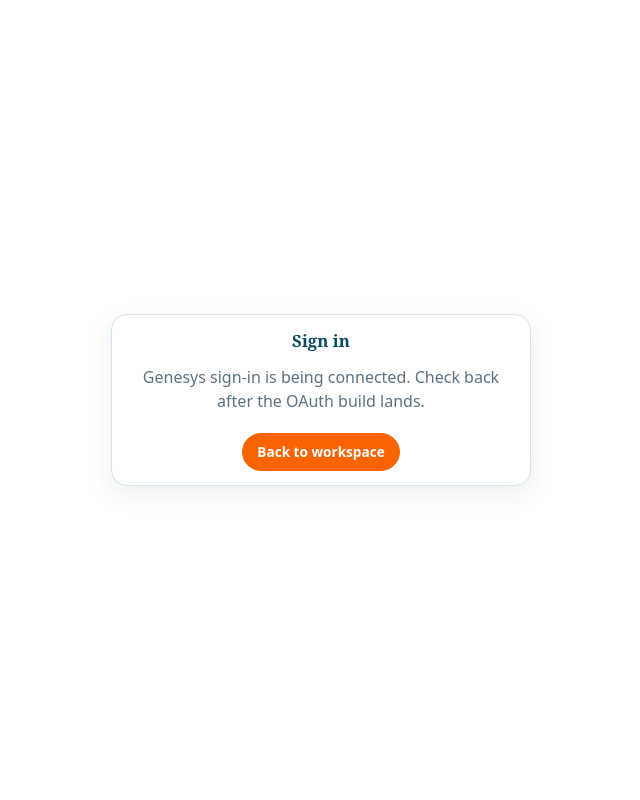
After one commit to indyman2012/genesys-ops-demo, a Flask app: page /agent/oauth/login in a window 1280 px wide. The commit adds this page. Shown: the whole page, without its empty margins (319-959 px from the left). Run offline with Flask 3, Linux system fonts and the light colour scheme.

Commit message:
Gate pilot workspace behind sign-in; stop serving fake queue data.
Returns empty API state until OAuth session exists, shows sign-in screen, blocks mutations with 401, and hides demo controls on pilot.

```diff
--- a/app/agent_workspace/routes.py
+++ b/app/agent_workspace/routes.py
@@ -1,8 +1,9 @@
 from __future__ import annotations
 
 import os
+from datetime import datetime, timezone
 
-from flask import Blueprint, Response, jsonify, render_template, request
+from flask import Blueprint, Response, jsonify, render_template, request, session
 
 from app.agent_workspace.demo_reports import aht_trend_report_html
 from app.agent_workspace.demo_state import demo_state
@@ -12,18 +13,81 @@ from core.paths import PROJECT_ROOT
 agent_bp = Blueprint("agent", __name__, url_prefix="/agent")
 
 
+def _utc_now() -> str:
+    return datetime.now(timezone.utc).isoformat()
+
+
+def _is_authenticated() -> bool:
+    return bool(session.get("genesys_user_id"))
+
+
+def _unauthenticated_snapshot() -> dict:
+    return {
+        "demo_mode": False,
+        "authenticated": False,
+        "auth_required": True,
+        "agent_name": "Sign in required",
+        "on_queue": False,
+        "selected_queue_id": "",
+        "selected_queue_name": "",
+        "queues": [],
+        "media": {
+            "mic": "",
+            "mic_id": "",
+            "speaker": "",
+            "speaker_id": "",
+            "webrtc_ready": False,
+        },
+        "current_call": None,
+        "calls_waiting": [],
+        "wrapup_codes": [],
+        "membership": [],
+        "activity": {
+            "calls_in_progress": 0,
+            "service_level_pct": None,
+            "asa_sec": None,
+            "service_level_target_sec": None,
+        },
+        "chat": [],
+        "agent_stats": {
+            "handled_today": 0,
+            "avg_handle": "—",
+            "avg_talk": "—",
+            "avg_acw": "—",
+            "callbacks_due": 0,
+        },
+        "stats_updated_at": None,
+        "dial_requires_queue": True,
+        "dial_requires_on_queue": False,
+        "nav": {"supervisor": False, "admin": False},
+        "updated_at": _utc_now(),
+    }
+
+
 def _public_snapshot(*, jitter: bool = True) -> dict:
-    """Return API state; in pilot mode mask demo placeholders until OAuth is wired."""
+    """Return API state; pilot mode returns empty shell until OAuth session exists."""
     from flask import current_app
 
+    if current_app.config.get("DEMO_MODE"):
+        snap = demo_state.snapshot(jitter=jitter)
+        snap["authenticated"] = False
+        snap["auth_required"] = False
+        return snap
+    if not _is_authenticated():
+        return _unauthenticated_snapshot()
     snap = demo_state.snapshot(jitter=jitter)
-    if current_app.config.get("DEMO_MODE"):
-        return snap
     snap["demo_mode"] = False
-    snap["agent_name"] = "Sign in required"
-    snap["nav"] = {"supervisor": False, "admin": False}
-    snap["auth_required"] = True
+    snap["authenticated"] = True
+    snap["auth_required"] = False
     return snap
+
+
+def _require_auth():
+    from flask import current_app
+
+    if current_app.config.get("DEMO_MODE") or _is_authenticated():
+        return None
+    return jsonify({"error": "Sign in required"}), 401
 
 
 @agent_bp.route("/")
@@ -67,6 +131,24 @@ def health():
     })
 
 
+@agent_bp.route("/oauth/login")
+def oauth_login():
+    """OAuth sign-in entry — wired in Phase 1 pilot build."""
+    from flask import current_app
+
+    if current_app.config.get("DEMO_MODE"):
+        return render_template(
+            "agent_workspace/oauth_placeholder.html",
+            demo_mode=True,
+            message="Demo mode does not require sign-in.",
+        )
+    return render_template(
+        "agent_workspace/oauth_placeholder.html",
+        demo_mode=False,
+        message="Genesys sign-in is being connected. Check back after the OAuth build lands.",
+    )
+
+
 @agent_bp.route("/api/state")
 def api_state():
     return jsonify(_public_snapshot())
@@ -74,6 +156,9 @@ def api_state():
 
 @agent_bp.route("/api/queue", methods=["POST"])
 def api_set_queue():
+    blocked = _require_auth()
+    if blocked:
+        return blocked
     payload = request.get_json(silent=True) or {}
     queue_id = payload.get("queue_id")
     if not queue_id:
@@ -84,6 +169,9 @@ def api_set_queue():
 
 @agent_bp.route("/api/on-queue", methods=["POST"])
 def api_on_queue():
+    blocked = _require_auth()
+    if blocked:
+        return blocked
     payload = request.get_json(silent=True) or {}
     on_queue = bool(payload.get("on_queue"))
     demo_state.toggle_queue(on_queue)
@@ -92,6 +180,9 @@ def api_on_queue():
 
 @agent_bp.route("/api/chat", methods=["POST"])
 def api_chat():
+    blocked = _require_auth()
+    if blocked:
+        return blocked
     payload = request.get_json(silent=True) or {}
     text = (payload.get("text") or "").strip()
     queue_id = payload.get("queue_id") or demo_state.selected_queue_id
@@ -103,6 +194,9 @@ def api_chat():
 
 @agent_bp.route("/api/call/inbound", methods=["POST"])
 def api_inbound():
+    blocked = _require_auth()
+    if blocked:
+        return blocked
     call = demo_state.start_inbound_call()
     if not call:
         return jsonify({"error": "Must be on queue with no active call"}), 400
@@ -111,6 +205,9 @@ def api_inbound():
 
 @agent_bp.route("/api/call/answer", methods=["POST"])
 def api_answer():
+    blocked = _require_auth()
+    if blocked:
+        return blocked
     call = demo_state.answer_call()
     if not call:
         return jsonify({"error": "No ringing call"}), 400
@@ -119,6 +216,9 @@ def api_answer():
 
 @agent_bp.route("/api/call/dial", methods=["POST"])
 def api_dial():
+    blocked = _require_auth()
+    if blocked:
+        return blocked
     payload = request.get_json(silent=True) or {}
     phone = (payload.get("phone_number") or "").strip()
     if not phone:
@@ -133,6 +233,9 @@ def api_dial():
 
 @agent_bp.route("/api/call/end", methods=["POST"])
 def api_end_call():
+    blocked = _require_auth()
+    if blocked:
+        return blocked
     payload = request.get_json(silent=True) or {}
     wrapup_code_id = payload.get("wrapup_code_id") or "resolved"
     demo_state.end_call(wrapup_code_id)
@@ -141,6 +244,9 @@ def api_end_call():
 
 @agent_bp.route("/api/media", methods=["POST"])
 def api_set_media():
+    blocked = _require_auth()
+    if blocked:
+        return blocked
     payload = request.get_json(silent=True) or {}
     demo_state.set_media(
         mic_id=payload.get("mic_id"),
@@ -153,6 +259,9 @@ def api_set_media():
 
 @agent_bp.route("/api/stats/refresh", methods=["POST"])
 def api_refresh_stats():
+    blocked = _require_auth()
+    if blocked:
+        return blocked
     demo_state.refresh_stats()
     return jsonify(_public_snapshot(jitter=False))
 
--- a/static/agent_workspace/agent.css
+++ b/static/agent_workspace/agent.css
@@ -1,4 +1,31 @@
 /* Agent workspace layout — requires static/archwell/shell.css */
+
+.auth-gate {
+  flex: 1 1 auto;
+  min-height: 0;
+  display: flex;
+  align-items: center;
+  justify-content: center;
+  padding: 2rem 1.25rem;
+}
+
+.auth-gate-card {
+  max-width: 420px;
+  width: 100%;
+  text-align: center;
+}
+
+.auth-gate-card h2 {
+  margin: 0 0 0.75rem;
+  font-family: var(--font-heading);
+  color: var(--aw-navy);
+}
+
+.auth-gate-copy {
+  margin: 0 0 1.25rem;
+  color: var(--aw-muted);
+  line-height: 1.5;
+}
 
 .hint.realtime { margin-top: -0.35rem; margin-bottom: 0.75rem; }
 
--- /dev/null
+++ b/templates/agent_workspace/oauth_placeholder.html
@@ -0,0 +1,21 @@
+<!DOCTYPE html>
+<html lang="en">
+<head>
+  <meta charset="UTF-8">
+  <meta name="viewport" content="width=device-width, initial-scale=1.0">
+  <title>ArchWell Health — Sign in</title>
+  <link rel="stylesheet" href="{{ url_for('static', filename='archwell/shell.css') }}?v=2">
+  <link rel="stylesheet" href="{{ url_for('static', filename='agent_workspace/agent.css') }}?v=12">
+</head>
+<body class="agent-page">
+  <div class="app-shell">
+    <section class="auth-gate">
+      <div class="card auth-gate-card">
+        <h2>Sign in</h2>
+        <p class="auth-gate-copy">{{ message }}</p>
+        <a class="btn btn-primary" href="{{ url_for('agent.index') }}">Back to workspace</a>
+      </div>
+    </section>
+  </div>
+</body>
+</html>
```
Also changed, not shown: static/agent_workspace/agent.js (+40 -11 lines), templates/agent_workspace/index.html (+14 -3 lines).
